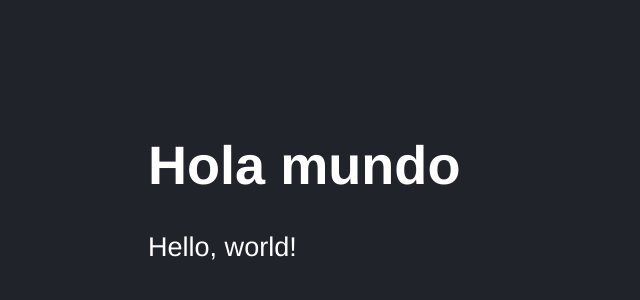
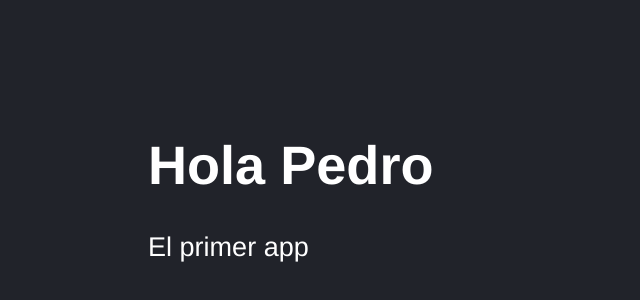
Before and after one commit to jhonnycgarcia/dev-talles-react-counter-app, a React (Vite) app: page / in a window 1280 px wide. Shown: the part 50-350 px from the top of the page, without its empty margins (0-640 px from the left). Built offline with nearby package versions, Linux system fonts and the light colour scheme.

Commit message:
Comunicación entre componentes - Props

```diff
--- a/src/FirstApp.jsx
+++ b/src/FirstApp.jsx
@@ -1,15 +1,21 @@
+
+import PropTypes from 'prop-types';
 
 const getResult = () => {
-  return 'Hola mundo'
+  return 'Hola'
 }
 
-export const FirstApp = () => {
+export const FirstApp = ({title, subtitle}) => {
 
   return (
     <>
-      <h1>{getResult()}</h1>
-      {/* <div>{newMessage}</div> */}
-      <p>Hello, world!</p>
+      <h1>{getResult() + ' ' + title}</h1>
+      <div>{subtitle}</div>
     </>
   )
 }
+
+FirstApp.propTypes = {
+  title: PropTypes.string.isRequired,
+  subtitle: PropTypes.string.isRequired,
+};
--- a/src/main.jsx
+++ b/src/main.jsx
@@ -8,6 +8,6 @@ import './style.css'
 createRoot(document.getElementById('root')).render(
     <StrictMode>
         {/* <App /> */}
-        <FirstApp />
+        <FirstApp title='Pedro' subtitle='El primer app'/>
     </StrictMode>,
 )
```
